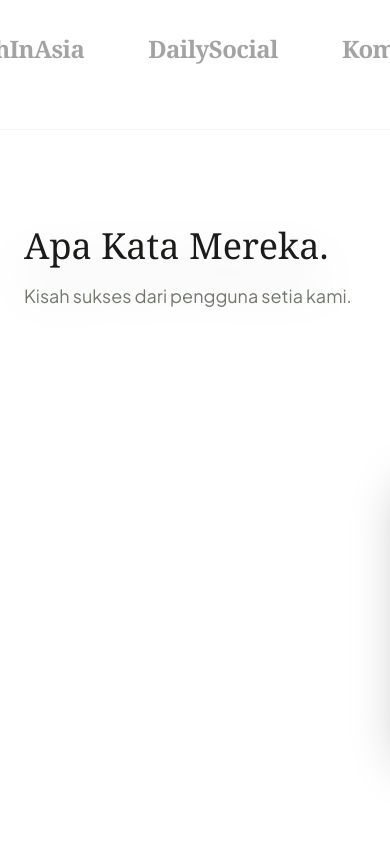
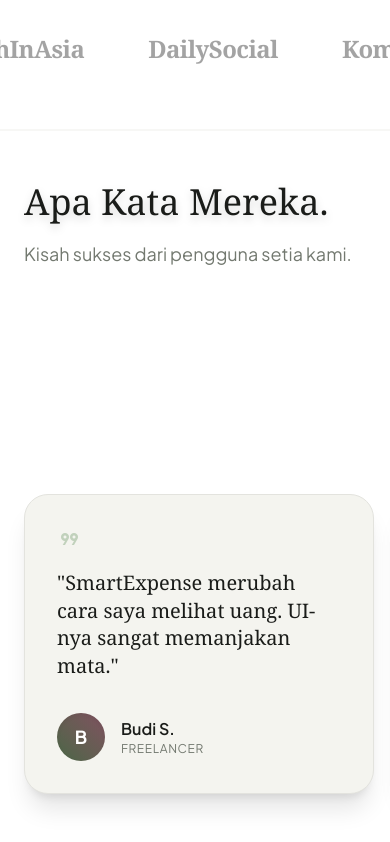
Before and after one commit to Maliq-dlt/Smart-Expanse, a Next.js app: page / in a window 390 px wide. Shown: the part 5477-6319 px from the top of the page. Built offline with nearby package versions, Linux system fonts and the light colour scheme.

Commit message:
fix: horizontal testimonials overlapping issue by using proper flex layout and gradient masking

```diff
--- a/src/app/page.tsx
+++ b/src/app/page.tsx
@@ -227,13 +227,15 @@ function ScaleRevealComponent() {
 function HorizontalTestimonials() {
   const sectionRef = useRef<HTMLElement>(null);
   const trackRef = useRef<HTMLDivElement>(null);
+  const containerRef = useRef<HTMLDivElement>(null);
 
   useGSAP(() => {
     const track = trackRef.current;
-    if (!track) return;
+    const container = containerRef.current;
+    if (!track || !container) return;
 
-    // The total distance to translate is the track's scroll width minus the viewport width
-    const getScrollAmount = () => track.scrollWidth - window.innerWidth;
+    // Calculate scroll amount based on the track's total width minus the visible container's width
+    const getScrollAmount = () => track.scrollWidth - container.offsetWidth;
 
     const tween = gsap.to(track, {
       x: () => -getScrollAmount(),
@@ -260,17 +262,25 @@ function HorizontalTestimonials() {
   ];
 
   return (
-    <section ref={sectionRef} className="h-screen bg-[var(--color-surface-lowest)] overflow-hidden relative">
-      <div className="absolute top-24 md:top-32 left-6 md:left-[10%] z-10 pointer-events-none md:w-1/3">
-        <h2 className="text-4xl md:text-6xl font-serif text-[var(--color-on-surface)] drop-shadow-2xl">Apa Kata Mereka.</h2>
+    <section ref={sectionRef} className="h-screen bg-[var(--color-surface-lowest)] border-y border-[var(--color-surface-variant)]/30 flex flex-col md:flex-row items-center overflow-hidden">
+
+      {/* Title Section (Static Left Side) */}
+      <div className="w-full md:w-[35%] px-6 md:pl-[10%] shrink-0 z-20 py-12 md:py-0 relative">
+        <h2 className="text-4xl md:text-5xl lg:text-6xl font-serif text-[var(--color-on-surface)] leading-tight drop-shadow-lg">Apa Kata Mereka.</h2>
         <p className="text-[var(--color-outline)] mt-4 text-lg">Kisah sukses dari pengguna setia kami.</p>
       </div>
+
+      {/* Scrolling Track (Right Side) */}
+      <div ref={containerRef} className="w-full md:w-[65%] h-full flex items-center overflow-hidden relative">
+        {/* Gradient Mask to fade cards before they hit the text */}
+        <div className="absolute left-0 top-0 bottom-0 w-32 bg-gradient-to-r from-[var(--color-surface-lowest)] to-transparent z-10 hidden md:block" />
+
         <div
           ref={trackRef}
-        className="flex gap-6 md:gap-8 w-max h-full items-center pl-[100vw] pr-[5vw] pt-24 md:pt-0"
+          className="flex gap-6 md:gap-8 w-max px-6 md:px-0 md:pl-[50vw] md:pr-[10vw]"
         >
           {testimonials.map((t, i) => (
-          <div key={i} className="w-[350px] md:w-[450px] h-[300px] shrink-0 bg-[var(--color-surface-low)] border border-[var(--color-surface-variant)] p-8 rounded-3xl flex flex-col justify-between shadow-2xl hover:-translate-y-2 transition-transform duration-500">
+            <div key={i} className="w-[350px] md:w-[450px] h-[300px] shrink-0 bg-[var(--color-surface-low)] border border-[var(--color-surface-variant)] p-8 rounded-3xl flex flex-col justify-between shadow-xl hover:-translate-y-2 transition-transform duration-500">
               <span className="material-symbols-outlined text-[var(--color-primary-container)] text-5xl mb-4 opacity-50">format_quote</span>
               <p className="text-xl md:text-2xl font-serif text-[var(--color-on-surface)] leading-snug">"{t.text}"</p>
               <div className="mt-8 flex items-center gap-4">
@@ -282,6 +292,7 @@ function HorizontalTestimonials() {
               </div>
             </div>
           ))}
+        </div>
       </div>
     </section>
   );
```
Lines whose indentation alone changed are shown as unchanged.
